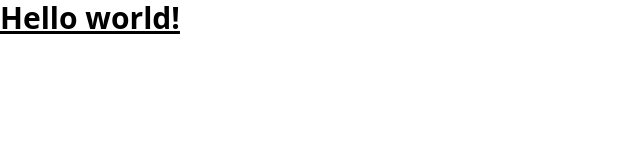
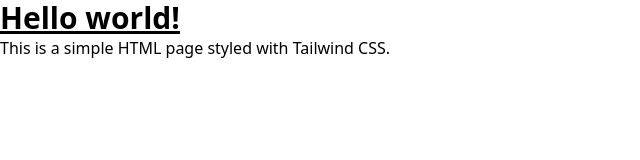
Before and after one commit to atlamayanat/argus, a website: page public/index.html in a window 1280 px wide. Shown: the whole page, without its empty margins (0-640 px from the left). Drawn offline with Linux system fonts and the light colour scheme.

Commit message:
Update index.html

```diff
--- a/public/index.html
+++ b/public/index.html
@@ -9,5 +9,7 @@
   <h1 class="text-3xl font-bold underline">
     Hello world!
   </h1>
+  <p class="text-lg">
+    This is a simple HTML page styled with Tailwind CSS.
 </body>
 </html>
```
